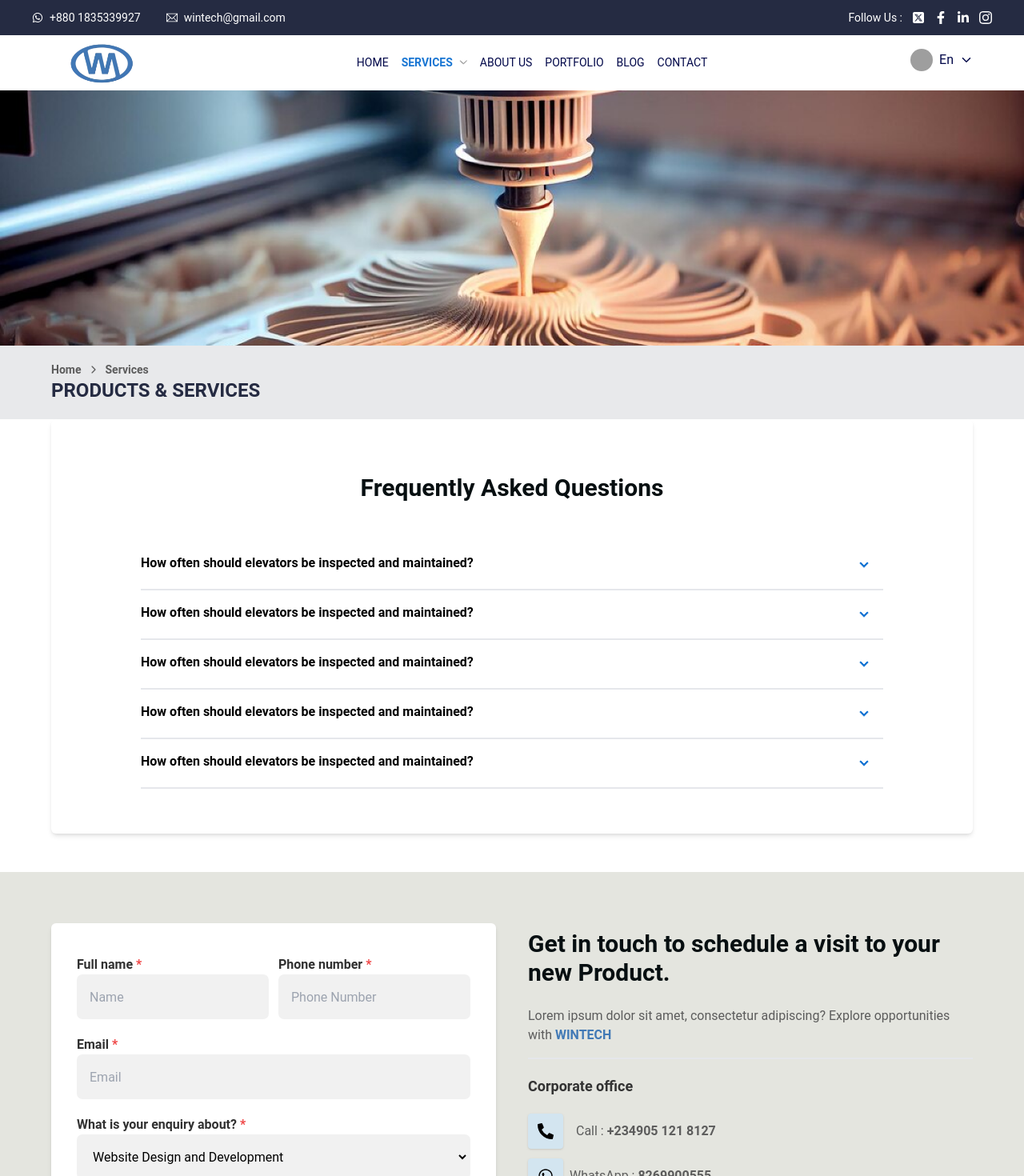
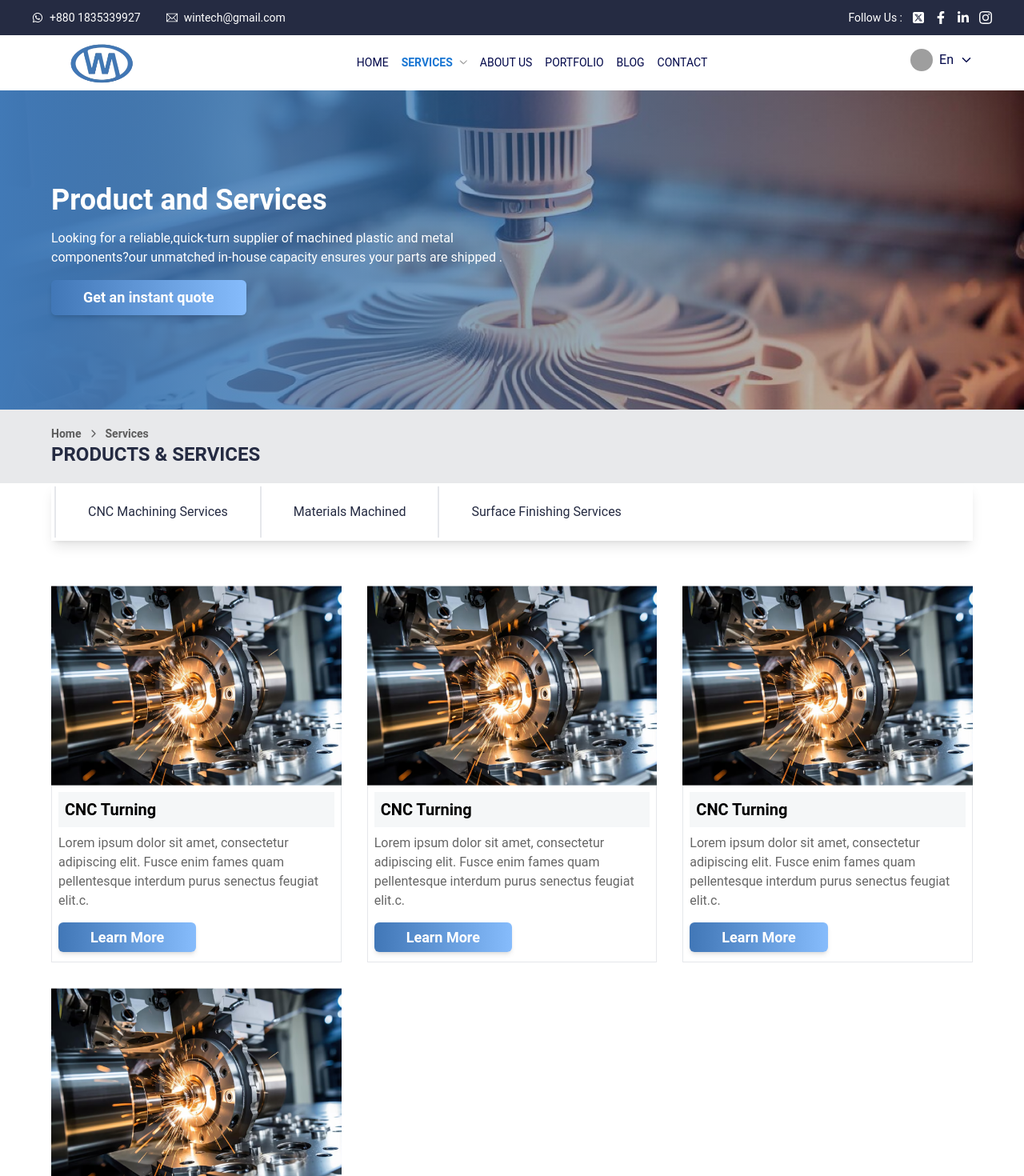
Before and after one commit to techvixo/Wintech-Frontend, a Next.js app: page /services in a window 1280 px wide. Shown: the top 1470 px of the page at 80% size. Built offline with nearby package versions, Linux system fonts and the light colour scheme; grey boxes are pictures that could not be loaded.

Commit message:
Service page design done

```diff
--- /dev/null
+++ b/app/Components/Pages/Servces/AllServices/AllServices.jsx
@@ -0,0 +1,44 @@
+import img from "@@/services/service-img.png";
+import ServiceCard from "./ServiceCard";
+
+const AllServices = () => {
+  const data = [
+    {
+      title: "CNC Turning",
+      des: "Lorem ipsum dolor sit amet, consectetur adipiscing elit. Fusce enim fames quam pellentesque interdum purus senectus feugiat elit.c.",
+      img: img,
+      link: "",
+    },
+    {
+      title: "CNC Turning",
+      des: "Lorem ipsum dolor sit amet, consectetur adipiscing elit. Fusce enim fames quam pellentesque interdum purus senectus feugiat elit.c.",
+      img: img,
+      link: "",
+    },
+    {
+      title: "CNC Turning",
+      des: "Lorem ipsum dolor sit amet, consectetur adipiscing elit. Fusce enim fames quam pellentesque interdum purus senectus feugiat elit.c.",
+      img: img,
+      link: "",
+    },
+    {
+      title: "CNC Turning",
+      des: "Lorem ipsum dolor sit amet, consectetur adipiscing elit. Fusce enim fames quam pellentesque interdum purus senectus feugiat elit.c.",
+      img: img,
+      link: "",
+    }
+  ];
+  return (
+    <div className="my-5 md:my-14">
+      <div className="main_container">
+        <div className="grid grid-cols-1 md:grid-cols-3 gap-5 md:gap-8">
+          {data.map((blog, i) => {
+            return <ServiceCard key={i} blog={blog}></ServiceCard>;
+          })}
+        </div>
+      </div>
+    </div>
+  );
+};
+
+export default AllServices;
--- /dev/null
+++ b/app/Components/Pages/Servces/AllServices/ServiceCard.jsx
@@ -0,0 +1,33 @@
+import Image from "next/image";
+import Link from "next/link";
+
+const ServiceCard = ({ blog }) => {
+  return (
+    <div>
+      <div className="blog_img w-full">
+        <Image
+          width={400}
+          src={blog?.img}
+          alt={blog?.title}
+          className="w-full"
+        />
+      </div>
+      <div className="p-2 border border-t-0 pb-4">
+        <h4 className="text-[#000000] bg-[#F5F7F8] p-2 text-md md:text-xl font-semibold capitalize">
+          {blog?.title}
+        </h4>
+        <p className="text-sm md:text-base text-[#666666] my-2 mb-3 md:mb-5">
+          {blog?.des}
+        </p>
+        <Link
+          href={`/blog/${blog?.title}`}
+         className="shadow md:shadow-md font-semibold bg-gradient-to-r from-[#4177B7] to-[#86BCFC]  hover:bg-gradient-to-r hover:from-[#86BCFC] hover:to-[#4177B7] p-2 text-base md:text-lg px-3 md:px-10 rounded-md text-[#FFFFFF]  transition"
+        >
+         Learn More
+        </Link>
+      </div>
+    </div>
+  );
+};
+
+export default ServiceCard;
--- a/app/Components/Pages/Servces/ServiceBanner/ServiceBanner.jsx
+++ b/app/Components/Pages/Servces/ServiceBanner/ServiceBanner.jsx
@@ -5,26 +5,44 @@ const ServiceBanner = ({ bannerBg, title, link }) => {
   return (
     <section>
       <div
-        id="banner_section"
-        className="h-[20vh] md:h-[40vh]"
+        id="service_banner_section"
+        className="h-[50vh] md:h-[50vh]"
         style={{
           // height: "67vh",
-          backgroundImage: `url(${bannerBg.src})`,
+          backgroundImage: `linear-gradient(90deg, #4179B6, #00000026), url(${bannerBg.src})`,
           backgroundPosition: "center",
           backgroundSize: "cover",
           backgroundRepeat: "no-repeat",
         }}
-      ></div>
+      >
+        <div className="main_container h-full">
+          <div className="flex flex-col justify-center h-full w-full md:w-1/2 gap-4 ">
+            <h2 className="text-2xl md:text-4xl font-bold text-white ">
+            Product and Services
+            </h2>
+            <p className="text-sm md:text-base text-white">Looking for a reliable,quick-turn supplier of machined plastic and metal components?our unmatched in-house capacity ensures your parts are shipped .</p>
+            <Link href={"/services"}>
+              <button className="shadow md:shadow-md font-semibold bg-gradient-to-r from-[#4177B7] to-[#86BCFC]  hover:bg-gradient-to-r hover:from-[#86BCFC] hover:to-[#4177B7] p-2 text-base md:text-lg px-3 md:px-10 rounded-md text-[#FFFFFF]  transition">
+              Get an instant quote
+              </button>
+            </Link>
+          </div>
+        </div>
+      </div>
       <div className="banner_bottom bg-[#252B421A] py-3 md:py-5">
         <div className="main_container">
           <p className="flex items-center gap-2 md:font-semibold text-sm">
             <span>Home</span>
-            <span><IoIosArrowForward /></span>
-            <Link className="capitalize" href={link}>{link}</Link>
+            <span>
+              <IoIosArrowForward />
+            </span>
+            <Link className="capitalize" href={link}>
+              {link}
+            </Link>
           </p>
           <h2 className="text-xl md:text-2xl font-bold uppercase text-[#252B42] ">
-        {title}
-      </h2>
+            {title}
+          </h2>
         </div>
       </div>
     </section>
--- a/app/globals.css
+++ b/app/globals.css
@@ -194,6 +194,9 @@ border-left:  none !important;
   #banner_slider {
     height: 90vh;
   }
+  #service_banner_section {
+    /* height: 90vh; */
+  }
   /* .side_title{
     font-size: 26px;
     margin: 28px 0;
--- /dev/null
+++ b/app/services/[service-name]/page.js
@@ -0,0 +1,13 @@
+import ServiceBanner from "@/app/Components/Pages/Servces/ServiceBanner/ServiceBanner";
+import TopGap from "@/app/Components/Shared/TopGap/TopGap";
+import bannerImg from "@@/banner-img.png"
+export default function Page() {
+
+  return (
+    <div className="">
+      <TopGap></TopGap>
+      <ServiceBanner bannerBg={bannerImg} title={"Products & services"} link={"services"}></ServiceBanner>
+
+    </div>
+  );
+}
--- a/app/services/page.js
+++ b/app/services/page.js
@@ -1,13 +1,34 @@
 import FAQ from "../Components/Pages/Home/FAQ/FAQ";
+import PageMenu from "../Components/Pages/Portfolios/PageMenu/PageMenu";
+import AllServices from "../Components/Pages/Servces/AllServices/AllSErvices";
 import ServiceBanner from "../Components/Pages/Servces/ServiceBanner/ServiceBanner";
 import GetInTouch from "../Components/Shared/GetInTouch/GetInTouch";
 import TopGap from "../Components/Shared/TopGap/TopGap";
 import bannerImg from "@@/banner-img.png"
 export default function Page() {
+  const menus = [
+    {
+      id: 1,
+      name: "CNC Machining Services",
+      link: "/services/cnc-machining",
+    },
+    {
+      id: 2,
+      name: "Materials Machined",
+      link: "/services/materials-machined",
+    },
+    {
+      id: 3,
+      name: "Surface Finishing Services",
+      link: "/services/surface-finishing",
+    },
+  ];
   return (
     <div className="">
       <TopGap></TopGap>
       <ServiceBanner bannerBg={bannerImg} title={"Products & services"} link={"services"}></ServiceBanner>
+      <PageMenu menus={menus}></PageMenu>
+      <AllServices></AllServices>
 
       <FAQ></FAQ>
       <GetInTouch></GetInTouch>
```
Also changed, not shown: public/assets/services/service-img.png (added).
